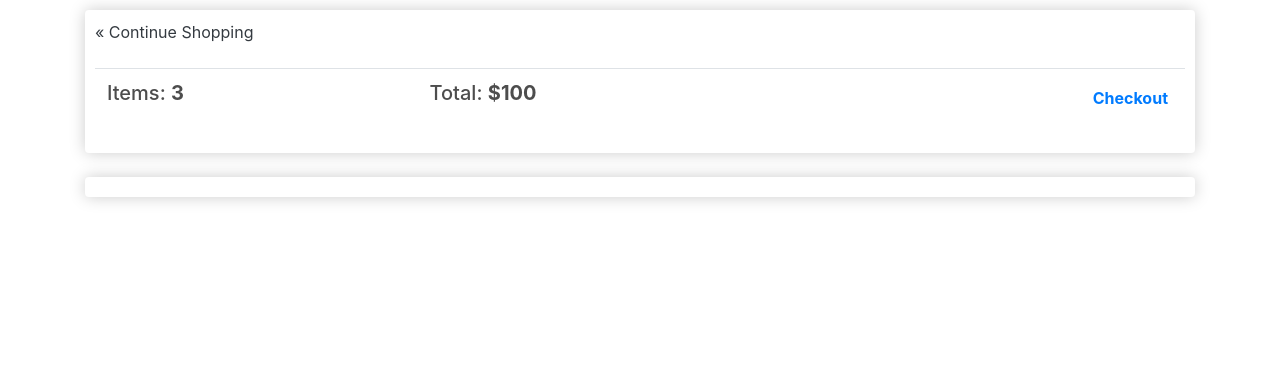
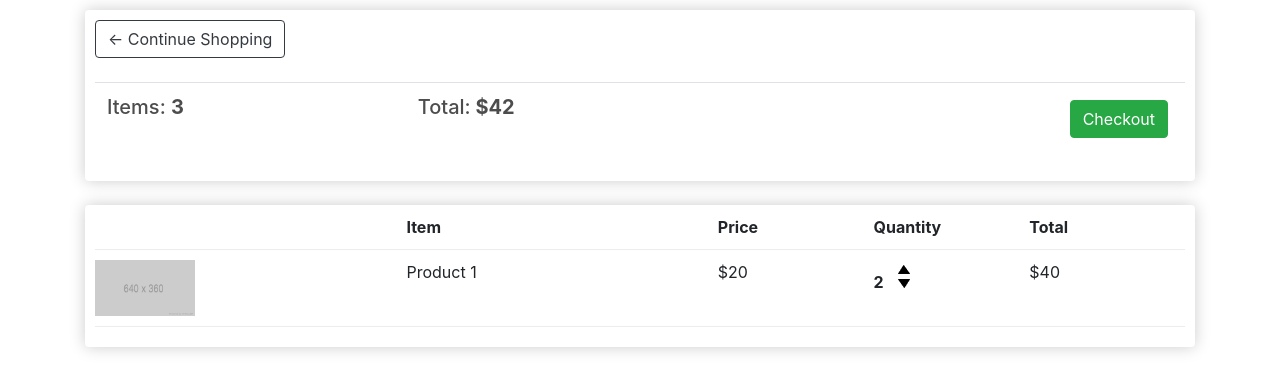
Before and after one commit to EmreAnliacik/ecommerce, a Django app: page /cart/ in a window 1280 px wide. Shown: the part 57-448 px from the top of the page. Run offline with Django 5.2, Linux system fonts and the light colour scheme; lists and menus that the app fills with data are empty; some libraries are stand-ins or nearby versions.

Commit message:
cart page final update

```diff
--- a/store/templates/store/cart.html
+++ b/store/templates/store/cart.html
@@ -1,31 +1,52 @@
-{%  extends 'store/main.html' %}
+{% extends 'store/main.html' %}
 {% load static %}
 {% block content %}
-
     <div class="row">
         <div class="col-lg-12">
             <div class="box-element">
-                <a class="btn-outline-dark" href="">&#xab; Continue Shopping</a>
+
+                <a  class="btn btn-outline-dark" href="{% url 'store' %}">&#x2190; Continue Shopping</a>
+
                 <br>
                 <br>
-
                 <table class="table">
                     <tr>
                         <th><h5>Items: <strong>3</strong></h5></th>
-                        <th><h5>Total: <strong>$100</strong></h5></th>
+                        <th><h5>Total:<strong> $42</strong></h5></th>
                         <th>
-                            <a style="float:right; margin:5px" class="btn-btn-success"
-                                                                href="{% url 'checkout' %}">Checkout</a>
+                            <a  style="float:right; margin:5px;" class="btn btn-success" href="{% url 'checkout' %}">Checkout</a>
                         </th>
                     </tr>
                 </table>
+
             </div>
 
             <br>
             <div class="box-element">
+                <div class="cart-row">
+                    <div style="flex:2"></div>
+                    <div style="flex:2"><strong>Item</strong></div>
+                    <div style="flex:1"><strong>Price</strong></div>
+                    <div style="flex:1"><strong>Quantity</strong></div>
+                    <div style="flex:1"><strong>Total</strong></div>
+                </div>
+
+                <div class="cart-row">
+                    <div style="flex:2"><img class="row-image" src="{% static 'images/placeholder.png' %}"></div>
+                    <div style="flex:2"><p>Product 1</p></div>
+                    <div style="flex:1"><p>$20</p></div>
+                    <div style="flex:1">
+                        <p class="quantity">2</p>
+                        <div class="quantity">
+                            <img class="chg-quantity" src="{% static  'images/arrow-up.png' %}">
+
+                            <img class="chg-quantity" src="{% static  'images/arrow-down.png' %}">
+                        </div>
+                    </div>
+                    <div style="flex:1"><p>$40</p></div>
+                </div>
 
             </div>
         </div>
     </div>
-
 {% endblock content %}
```
